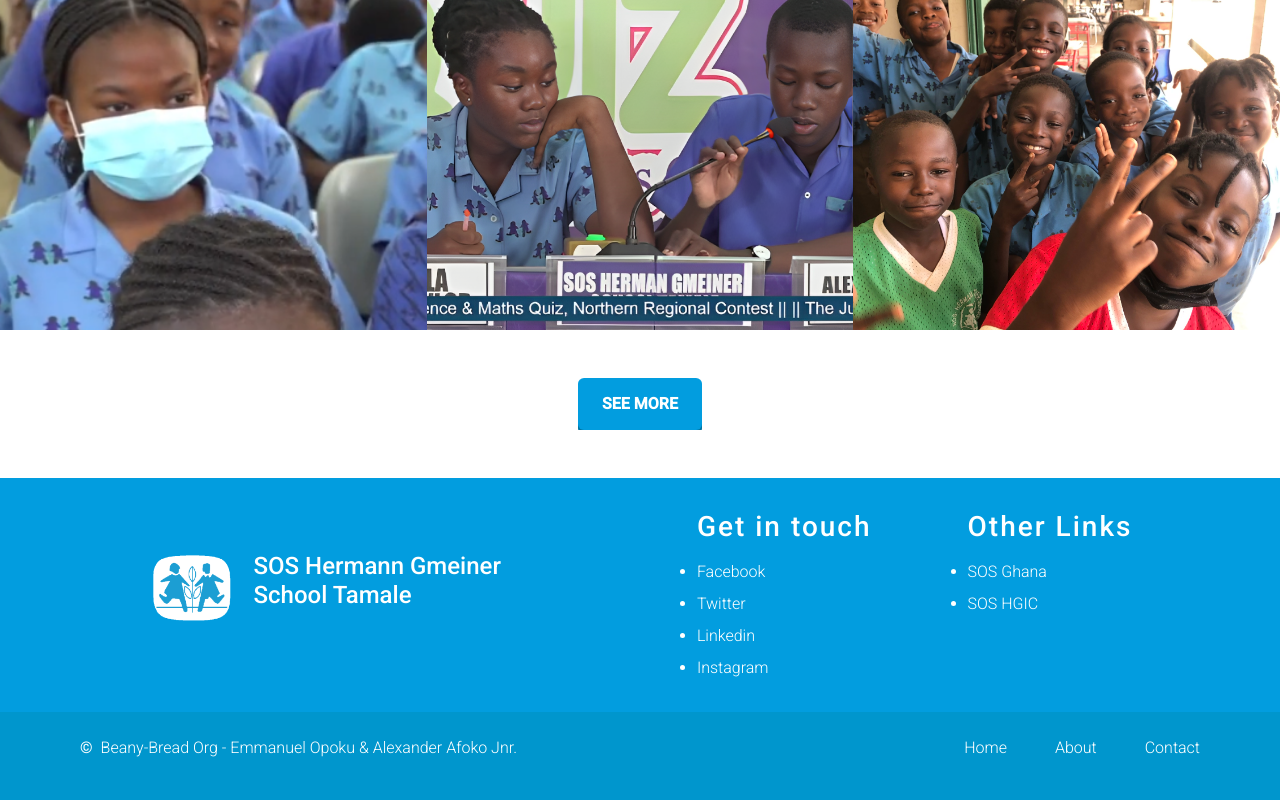
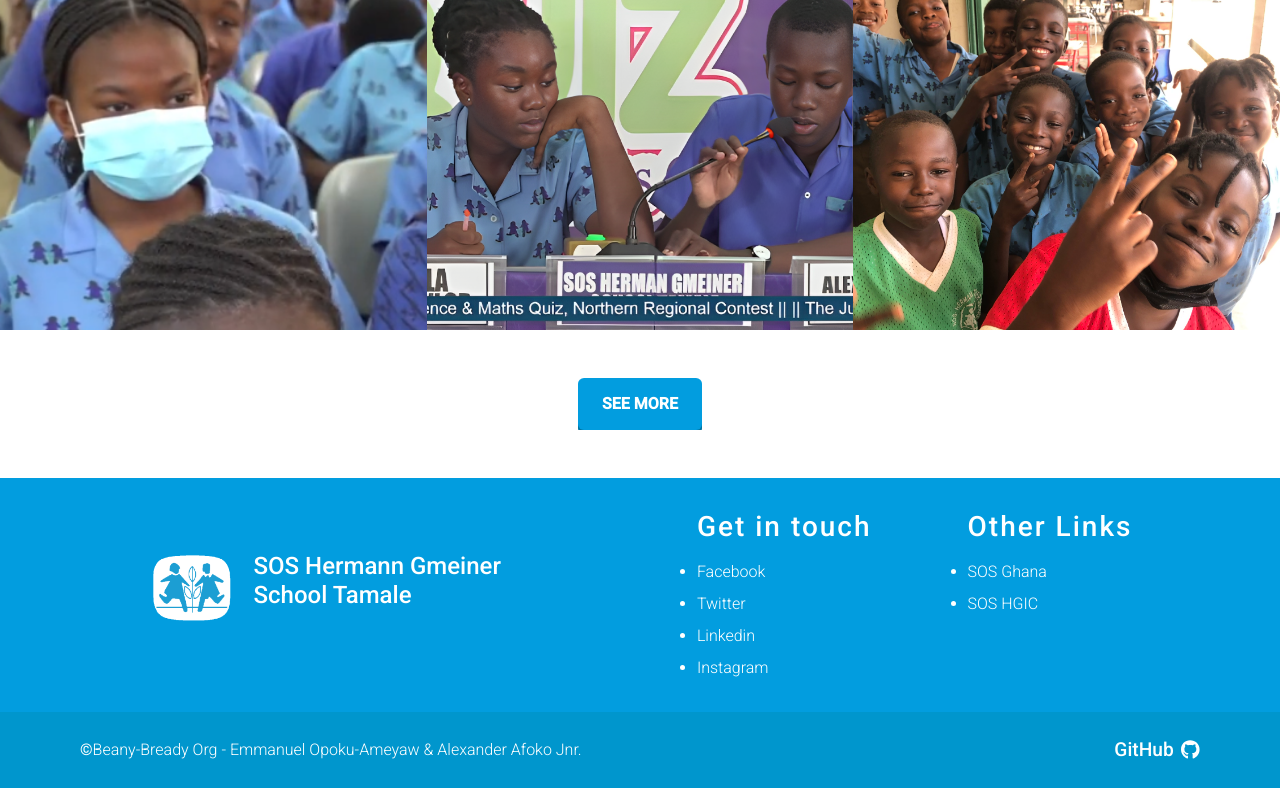
Before and after one commit to Beany-Bready-Org/sos-tamale-website, a React (Vite) app: page / in a window 1280 px wide. Shown: the part 5461-6261 px from the top of the page. Built offline with nearby package versions, Linux system fonts and the light colour scheme; a web font is replaced by a local one.

Commit message:
minor problems fixed

```diff
--- a/src/components/About.jsx
+++ b/src/components/About.jsx
@@ -1,13 +1,11 @@
 import React from "react";
 import Navbar from "./Navbar";
-import aboutJoin from "../assets/images/about-join.jpg";
-import aboutBanner from "../assets/images/banner-about.jpg";
+import aboutBanner from "../assets/images/gallery-images/gallery-img12.png";
 import { Link } from "react-router-dom";
 
 const About = () => {
 	return (
 		<>
-			{/* <Navbar /> */}
 			<section className="about-banner">
 				<div className="about-banner__background">
 					<img src={aboutBanner} alt="About " />
--- a/src/components/Footer.jsx
+++ b/src/components/Footer.jsx
@@ -1,6 +1,8 @@
 import React from "react";
 import footerLogo from "../assets/images/logo2.png";
 import { NavLink } from "react-router-dom";
+import { FontAwesomeIcon } from "@fortawesome/react-fontawesome";
+import { faGithub } from "@fortawesome/free-brands-svg-icons";
 
 const Footer = () => {
 	return (
@@ -45,21 +47,14 @@ const Footer = () => {
       <div className="footer-secondary">
         <p className="footer-secondary__org">
           &copy;
-        <NavLink to="#" className="link authors">
-          Beany-Bread Org - Emmanuel Opoku & Alexander Afoko Jnr.
+        <NavLink to="#" className="link authors" target="_blank">
+          Beany-Bready Org - Emmanuel Opoku-Ameyaw & Alexander Afoko Jnr.
           </NavLink>
         </p>
-        <ul className="footer-secondary__nav">
-          <li>
-            <NavLink to="#" className="link">Home</NavLink>
-          </li>
-          <li>
-            <NavLink to="#" className="link">About</NavLink>
-          </li>
-          <li>
-            <NavLink to="#" className="link">Contact</NavLink>
-          </li>
-        </ul>
+		<NavLink to="https://github.com/Beany-Bready-Org/sos-tamale-website" target="_blank" className="github-reachout">
+			GitHub
+			<FontAwesomeIcon icon={faGithub} className="icon"/>
+		</NavLink>
       </div>
 		</>
 	);
--- a/src/components/contact/Contact.jsx
+++ b/src/components/contact/Contact.jsx
@@ -10,7 +10,7 @@ export default function Contact() {
   const handleMenu = () => setShowMenu((prev) => !prev);
   return (
     <main className="contact">
-      <div className="contact__img">
+      <div className="contact__img" >
         <div className="contact__img__nav">
           <div className="contact__img__nav__logo">
             <img src={LogoImg} alt="Logo" />
--- a/src/components/enroll/Enroll.jsx
+++ b/src/components/enroll/Enroll.jsx
@@ -183,7 +183,7 @@ const Enroll = () => {
           </ul>
         </nav>
         <div className="side-nav__image">
-          <img src={sideNavImage} alt="Side nav image" />
+          <img src={sideNavImage} alt="Side nav image" className="side-nav__image-img"/>
         </div>
         <div className="side-nav__sdg">
           <blockquote className="side-nav__sdg--four">
--- a/src/stylesheets/About.scss
+++ b/src/stylesheets/About.scss
@@ -12,11 +12,15 @@ $max-width: 800px;
 		width: 100%;
 		height: 100%;
 		z-index: -1;
-    img {
+		&-image {
 			width: 100%;
 			max-height: 100%;
 			filter: grayscale(60%);
 			object-fit: cover;
+
+			@media screen and (max-width: 700px) {
+				height: 80vh;
+			}
 		}
 	}
 
@@ -152,7 +156,7 @@ $max-width: 800px;
 	font-family: family("poppins");
 	border-radius: 1rem;
 	overflow: clip;
-  background: url("../assets/images/about-join.jpg") center center / cover;
+	background: url("../assets/images/gallery-images/gallery-img23.png") center center / cover;
 
 	&::before {
 		content: "";
--- a/src/stylesheets/Contact.scss
+++ b/src/stylesheets/Contact.scss
@@ -2,10 +2,13 @@
 
 .contact {
   @include flex(row-reverse, space-between, center, unset);
-
   min-height: 100vh;
   margin: auto;
   position: relative;
+
+  > *{
+    height: 100vh
+  }
 
   &__img {
     @include flex(column, space-between, flex-end, unset);
--- a/src/stylesheets/Enroll.scss
+++ b/src/stylesheets/Enroll.scss
@@ -53,6 +53,7 @@
 
 	// Side nav
 	.side-nav {
+    height: 100dvh;
 		width: 40vw;
 		color: #fff;
 		background-color: $accent-color;
@@ -164,6 +165,7 @@
 				transform: translateX(-50px);
 				width: 90dvw;
 				max-width: 480px;
+				filter: drop-shadow(3px 4px 15px rgba(0, 0, 0, 0.2));
 			}
 		}
 	}
--- a/src/stylesheets/Footer.scss
+++ b/src/stylesheets/Footer.scss
@@ -81,24 +81,34 @@
 	padding-block: 1.5em;
 	color: #fff;
 
+	&__org {
+		margin-bottom: 0;
+	}
+
 	.link {
 		color: #fff;
 		font-weight: weights(light);
 	}
 
-	&__org {
-		display: inherit;
-		gap: 0.5em;
+	.authors {
+		margin-bottom: 0 !important;
 	}
 
-	&__nav {
-		list-style: none;
+	.github-reachout {
 		display: inherit;
-		gap: 3em;
+		align-items: center;
+		gap: .4em;
+		color: #fff;
+		font-size: clamp(.5rem, 50vw, 1.2rem);
+
+
+		// .icon {
+		// }
 	}
 
 	@media screen and (width <= 700px) {
 		flex-direction: column;
+		align-items: center;
 		gap: 1em;
 		text-align: center;
 
```
Also changed, not shown: src/assets/images/new-side-nav-image.svg. Lines whose indentation alone changed are shown as unchanged.
